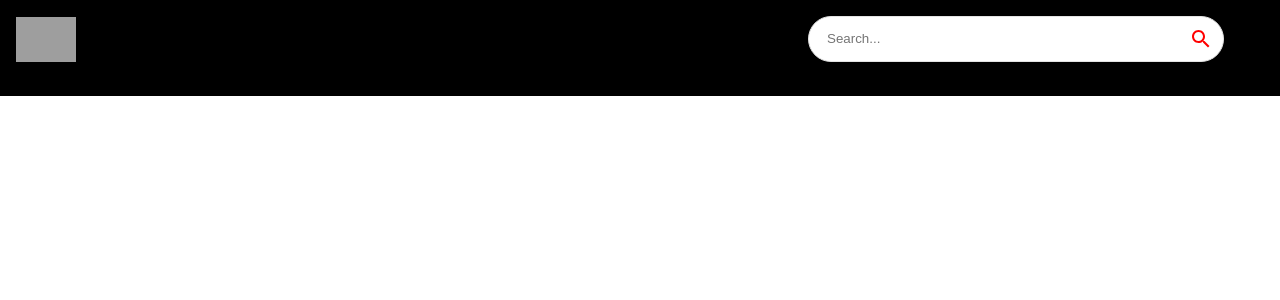
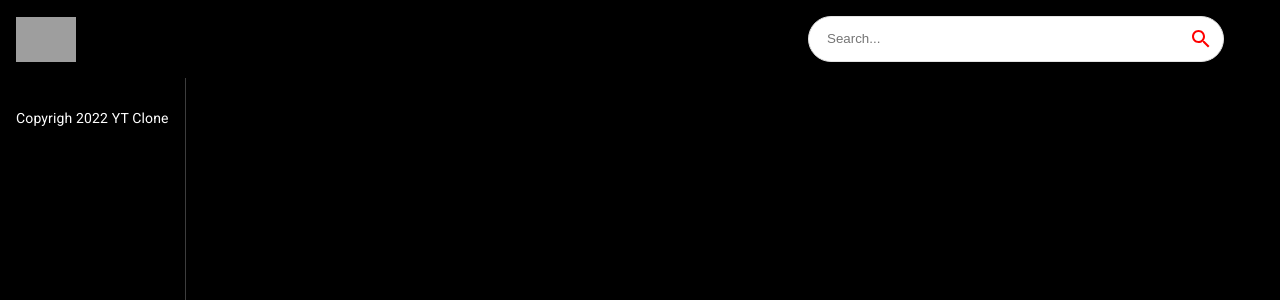
Before and after one commit to raviraushanweb/yt-clone, a React (Create React App) app: page / in a window 1280 px wide. Shown: the top 300 px of the page. Built offline with nearby package versions, Linux system fonts and the light colour scheme; grey boxes are pictures that could not be loaded.

Commit message:
copyright message in feed

```diff
--- a/src/components/Feed.jsx
+++ b/src/components/Feed.jsx
@@ -1,7 +1,25 @@
-import React from "react";
+import { useState, useEffect } from "react";
+import { Box, Stack, Typography } from "@mui/material";
 
 const Feed = () => {
-  return <div>Feed</div>;
+    return (
+        <Stack sx={{ flexDirection: { sx: "column", md: "row" } }}>
+            <Box
+                sx={{
+                    height: { sx: "auto", md: "92vh" },
+                    borderRight: "1px solid #3d3d3d",
+                    px: { sx: 0, md: 2 },
+                }}>
+                Sidebar
+                <Typography
+                    className='copyright'
+                    variant='body2'
+                    sx={{ mt: 1.5, color: "#fff" }}>
+                    Copyrigh 2022 YT Clone
+                </Typography>
+            </Box>
+        </Stack>
+    );
 };
 
 export default Feed;
```
